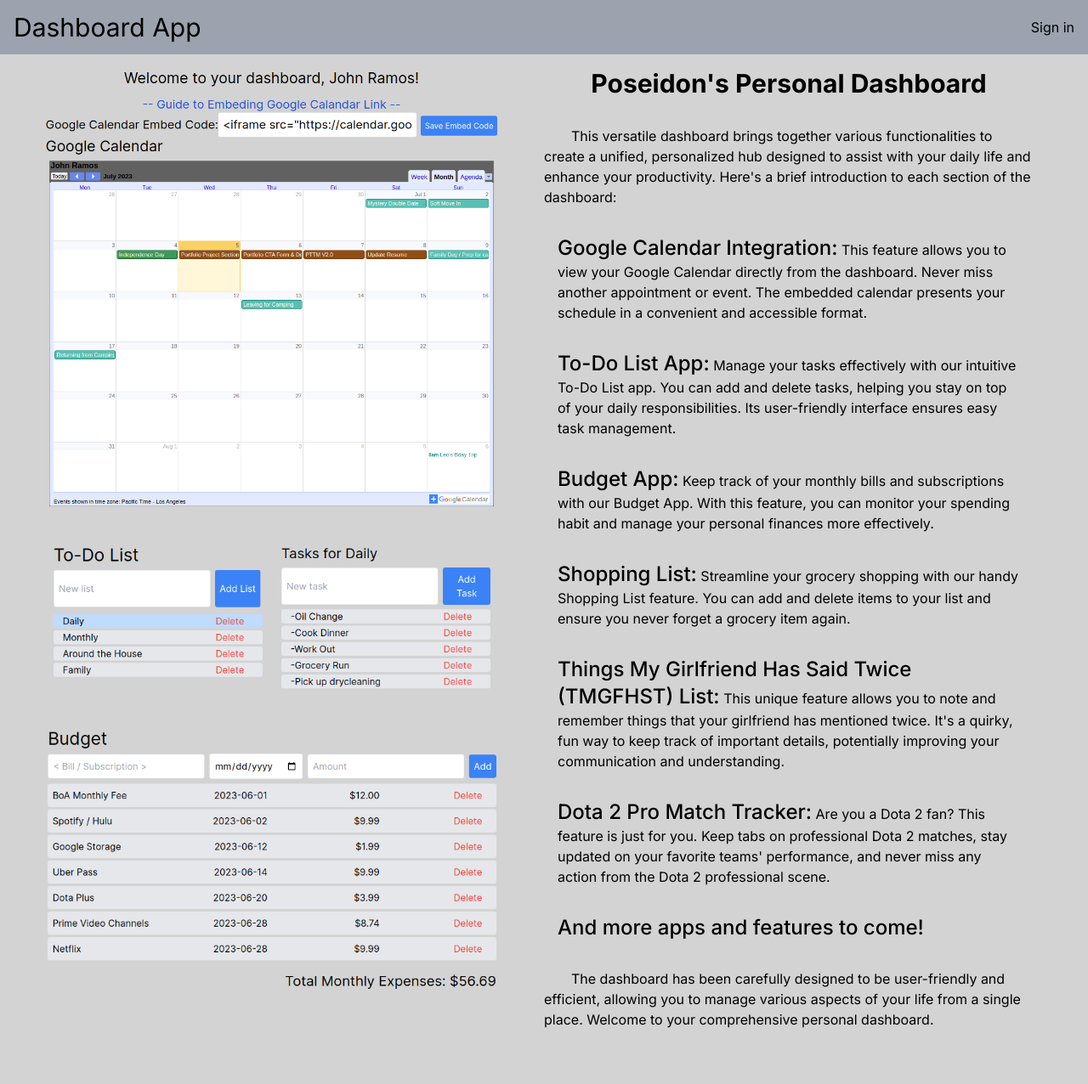
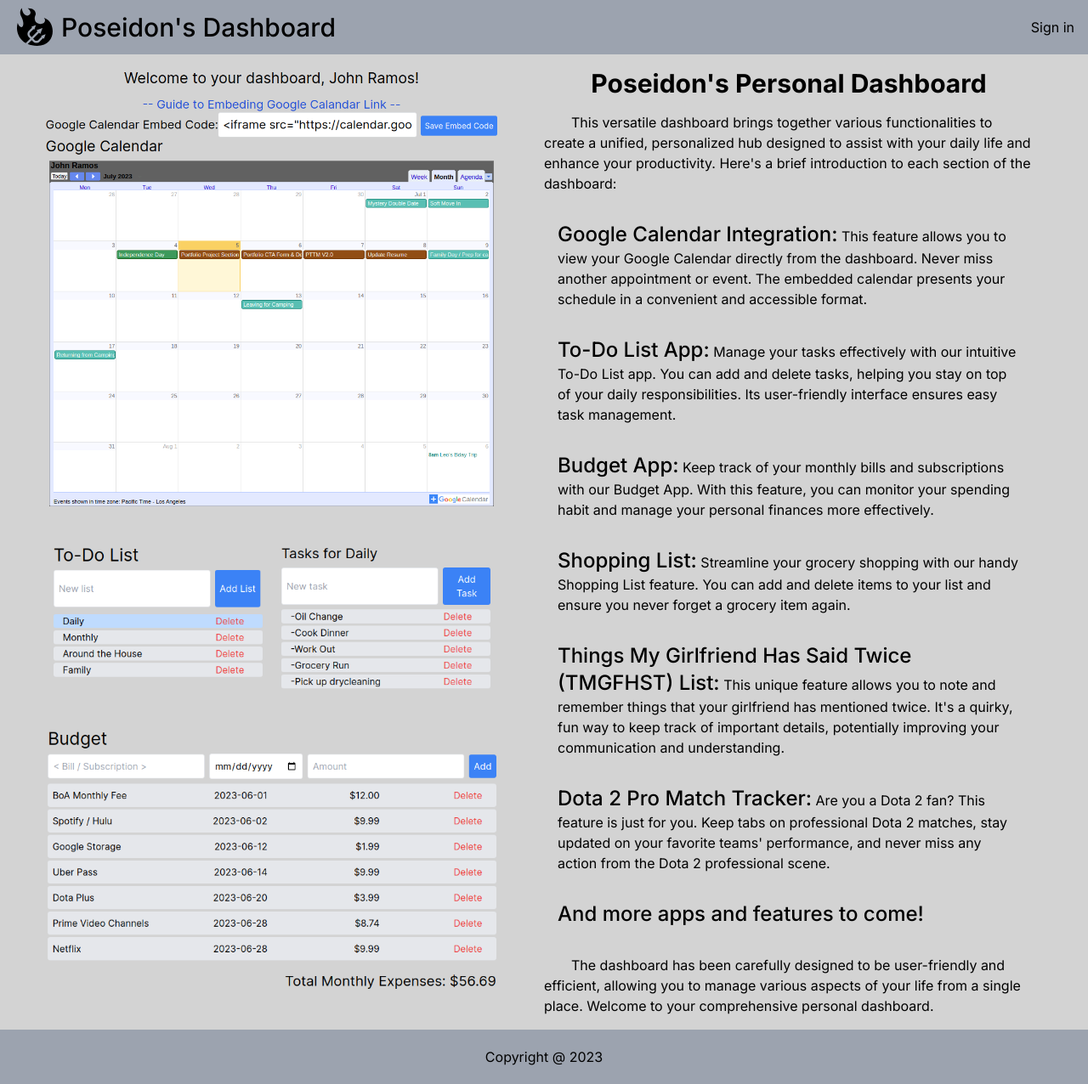
Before and after one commit to jramos5883/dashboard, a Next.js app in the folder dashboard-app/: page /landingPage in a window 1280 px wide. Shown: the whole page at 85% size. Before the commit the page ends 1228 px from the top, so only its background shows below. Built offline with nearby package versions, Linux system fonts and the light colour scheme; no server answers.

Commit message:
Added a logo to nav bar, added quick footer, ready to deploy and add to portfolio.

```diff
--- /dev/null
+++ b/dashboard-app/app/footer.jsx
@@ -0,0 +1,7 @@
+export default function Footer() {
+  return (
+    <div className="h-16 flex justify-center items-center bg-gray-400">
+      Copyright @ 2023
+    </div>
+  );
+}
--- a/dashboard-app/app/landingPage/page.jsx
+++ b/dashboard-app/app/landingPage/page.jsx
@@ -22,7 +22,7 @@
         />
       </div>
       <div className="w-1/2 max-w-2xl px-4">
-        <h1 className="text-3xl font-bold p-4 text-center">
+        <h1 className="text-3xl font-bold pt-4 text-center">
           Poseidon&apos;s Personal Dashboard
         </h1>
         <p className="p-4 indent-8">
--- a/dashboard-app/app/layout.js
+++ b/dashboard-app/app/layout.js
@@ -1,5 +1,6 @@
 import "./styles/globals.css";
 import Navbar from "./navbar";
+import Footer from "./footer";
 import AuthSesProvider from "./authSesProvider";
 
 import { Inter } from "next/font/google";
@@ -18,6 +19,7 @@
         <body className={inter.className}>
           <Navbar />
           {children}
+          <Footer />
         </body>
       </html>
     </AuthSesProvider>
--- a/dashboard-app/app/navbar.jsx
+++ b/dashboard-app/app/navbar.jsx
@@ -1,12 +1,19 @@
 import { SignInButton } from "./components/buttons/buttons.comp";
 import { SignOutButton } from "./components/buttons/buttons.comp";
 import Link from "next/link";
+import { GiFlamingTrident } from "react-icons/gi";
 
 export default function Navbar() {
   return (
     <div className="flex sticky top-0 items-center justify-between h-16 text-center bg-gray-400">
-      <Link className="px-4 text-3xl" href="/landingPage">
-        Dashboard App
+      <Link
+        className="px-4 text-3xl flex flex-row items-center"
+        href="/landingPage"
+      >
+        <span className="text-5xl">
+          <GiFlamingTrident />
+        </span>
+        <span className="px-2 font-medium">Poseidon&apos;s Dashboard</span>
       </Link>
       <div className="flex flex-row">
         <SignInButton />
--- a/dashboard-app/package.json
+++ b/dashboard-app/package.json
@@ -19,6 +19,7 @@
     "react": "18.2.0",
     "react-beautiful-dnd": "^13.1.1",
     "react-dom": "18.2.0",
+    "react-icons": "^4.10.1",
     "tailwindcss": "3.3.2"
   }
 }
```
Also changed, not shown: 1 other file (tests, documents, lock files or other folders).
